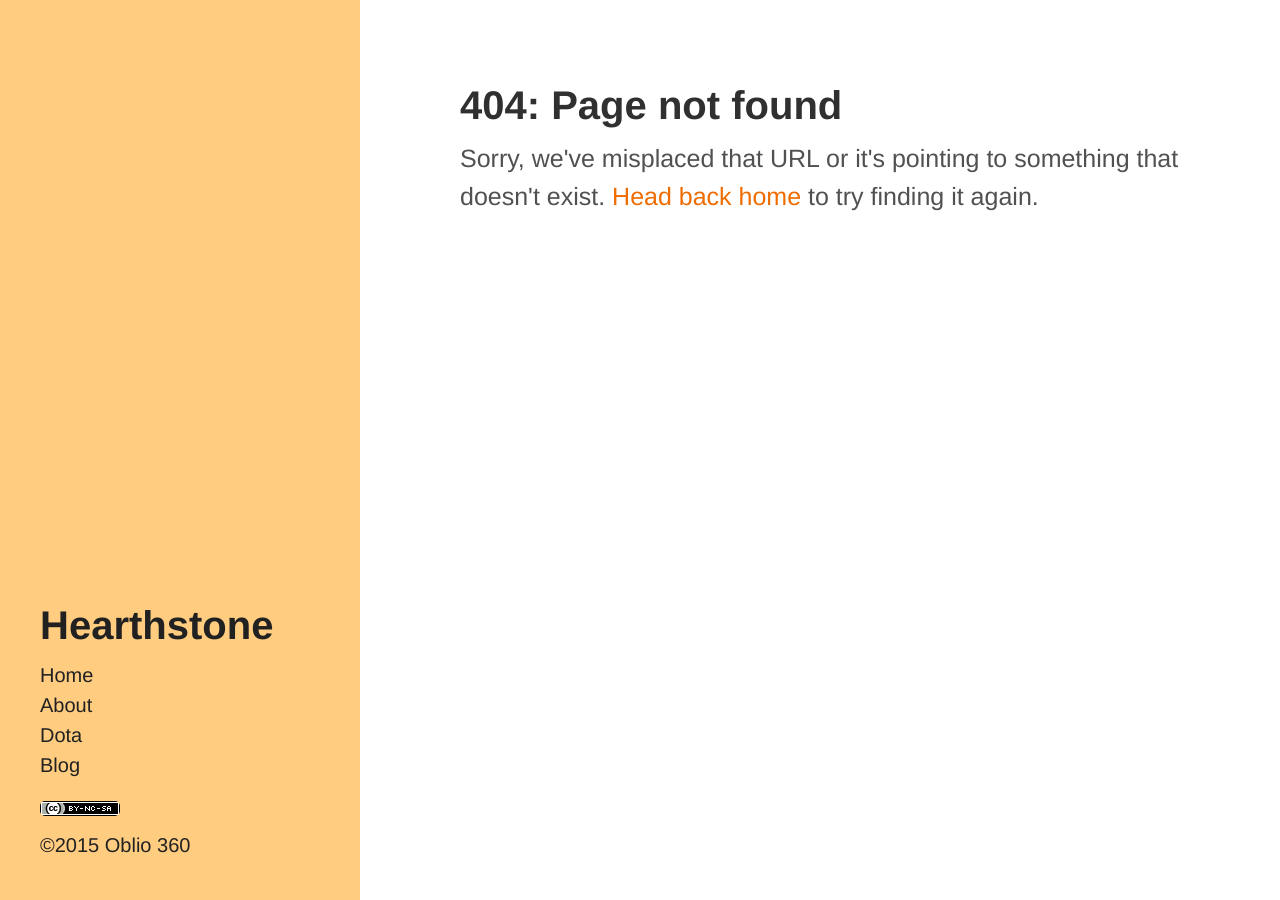
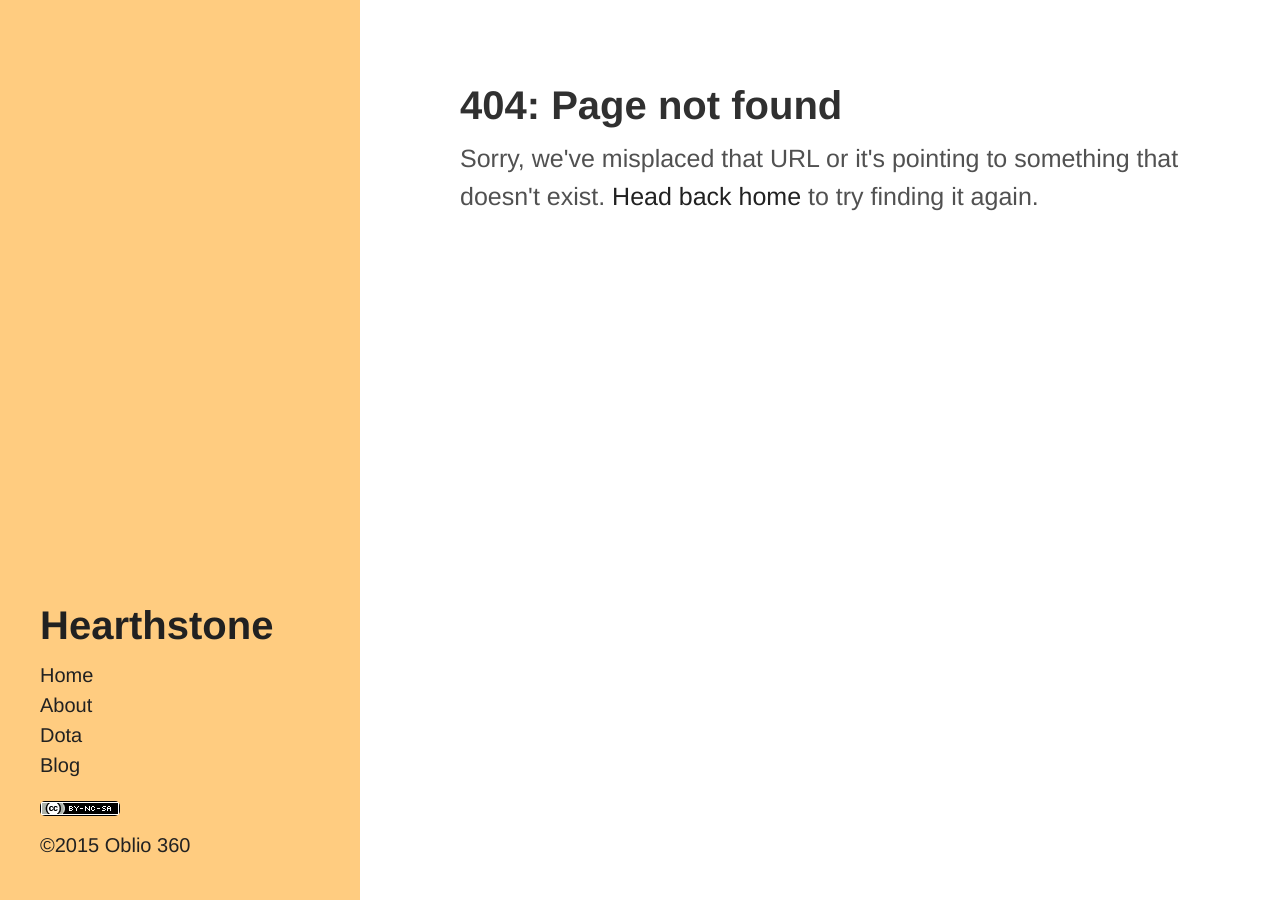
Before and after one commit to oblio360/hearthstone-blog, a Jekyll site: the page built from 404.html, in a window 1280 px wide. Built offline with Jekyll 4.4.1, drawn with Linux system fonts in a browser that asks for light colours; Markdown is read by kramdown in place of the engine named in the settings.

Commit message:
Modying the favicon and also fixing the URL text color.

```diff
--- a/public/css/hyde.css
+++ b/public/css/hyde.css
@@ -176,5 +176,5 @@
 }
 .theme-base .content a,
 .theme-base .related-posts li a:hover {
-  color: #ef6c00;
+  color: #212121;
 }
```
Also changed, not shown: public/apple-touch-icon-144-precomposed.png, public/favicon.ico.
